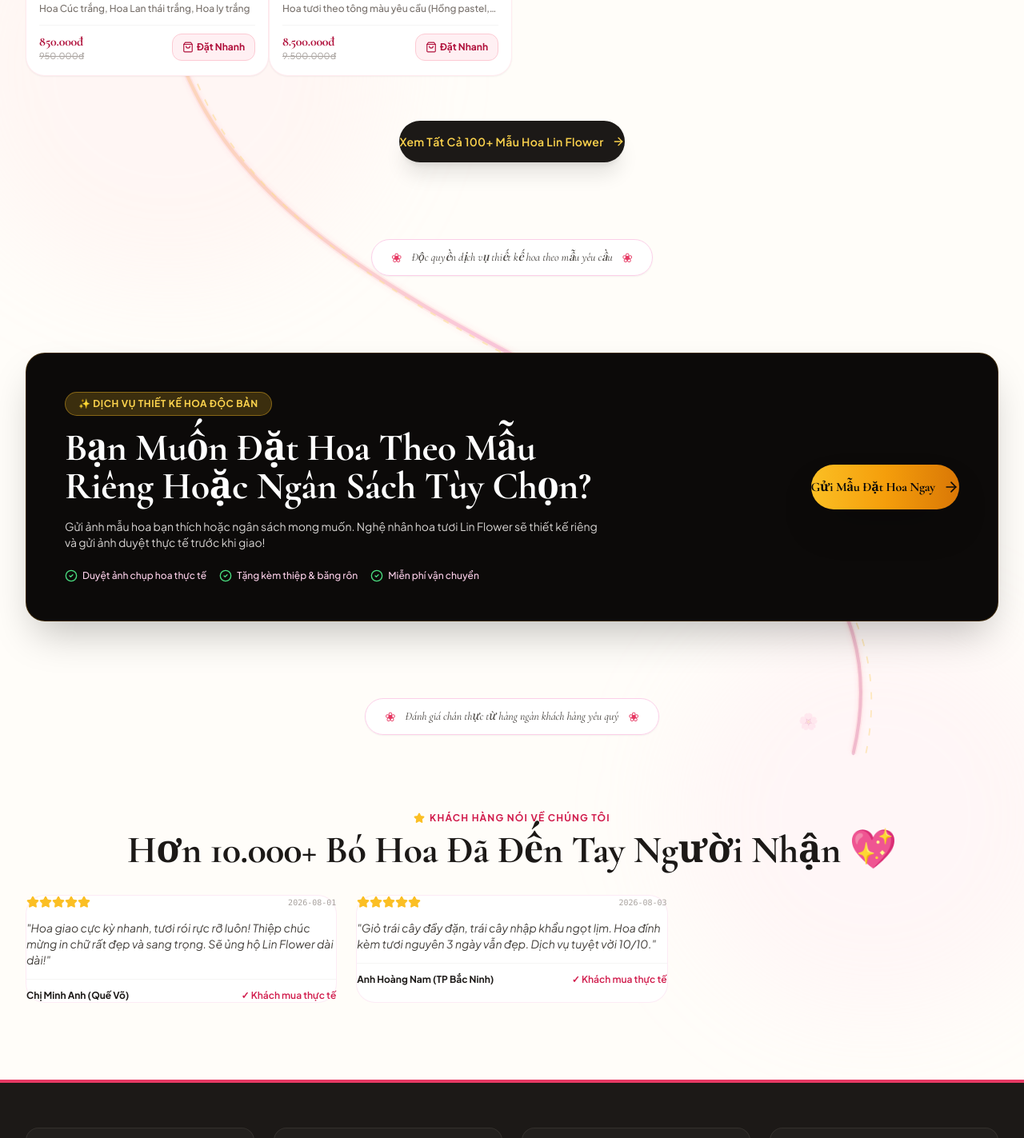
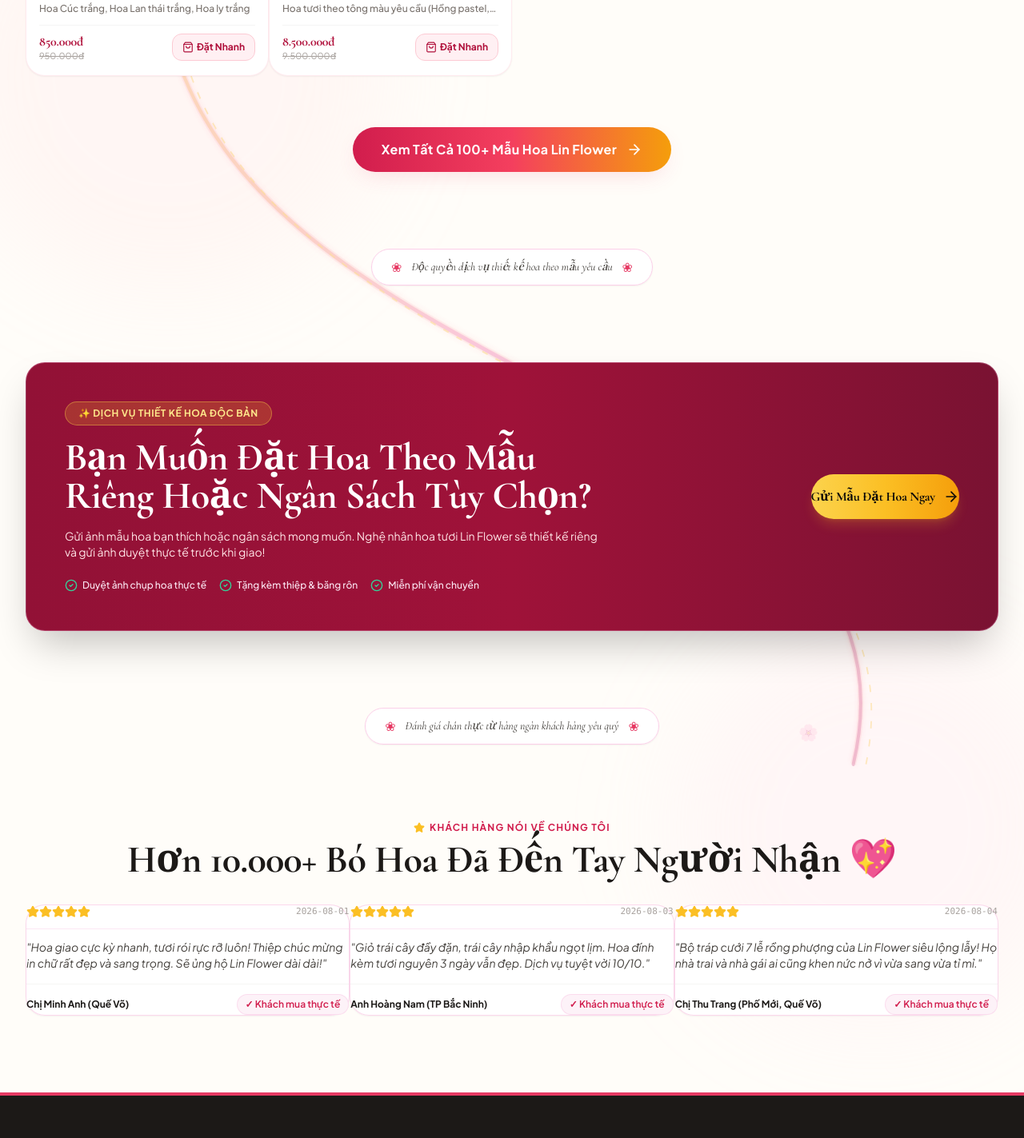
Before and after one commit to tghip26/lin_flower, a Next.js app: page / in a window 1280 px wide. Shown: the part 2675-4098 px from the top of the page at 80% size. Built offline with nearby package versions, Linux system fonts and the light colour scheme; a web font is replaced by a local one.

Commit message:
Eliminate dark black colors, replace with radiant rose-gold luxury gradients and balance 3-column review grid proportions

```diff
--- a/src/app/page.tsx
+++ b/src/app/page.tsx
@@ -176,8 +176,8 @@
                   onClick={() => setActiveTab(tab.id)}
                   className={`px-4.5 py-2.5 rounded-full text-xs font-semibold transition-all cursor-pointer ${
                     activeTab === tab.id
-                      ? 'bg-brand-600 text-white shadow-md scale-105 font-bold'
-                      : 'bg-white/90 hover:bg-white text-stone-700 border border-stone-200'
+                      ? 'bg-gradient-to-r from-brand-600 to-rose-600 text-white shadow-md scale-105 font-bold'
+                      : 'bg-white hover:bg-pink-50 text-stone-700 border border-pink-200/80 shadow-xs'
                   }`}
                 >
                   {tab.label}
@@ -204,13 +204,14 @@
             </AnimatePresence>
           </div>
 
-          <div className="text-center pt-4">
+          {/* RADIANT NON-BLACK BUTTON */}
+          <div className="text-center pt-6">
             <Link
               href="/products"
-              className="inline-flex items-center gap-2.5 bg-stone-900 hover:bg-black text-amber-300 font-semibold text-sm px-8.5 py-4 rounded-full shadow-xl transition-all active:scale-95 tracking-wide"
+              className="inline-flex items-center gap-3 bg-gradient-to-r from-brand-600 via-rose-500 to-amber-500 hover:from-brand-700 hover:to-amber-600 text-white font-bold text-base px-9 py-4 rounded-full shadow-pink-soft hover:shadow-pink-glow active:scale-95 transition-all tracking-wide"
             >
               <span>Xem Tất Cả 100+ Mẫu Hoa Lin Flower</span>
-              <ArrowRight className="w-4 h-4" />
+              <ArrowRight className="w-5 h-5" />
             </Link>
           </div>
         </section>
@@ -224,33 +225,33 @@
           </div>
         </div>
 
-        {/* 4. CUSTOM DESIGN CTA BANNER */}
+        {/* 4. CUSTOM DESIGN CTA BANNER (WARM LUXURY ROSE & BURGUNDY GRADIENT - 0% PITCH BLACK) */}
         <section className="relative z-10 max-w-7xl mx-auto px-4 sm:px-6 lg:px-8">
-          <div className="bg-gradient-to-r from-stone-950 via-brand-950 to-stone-950 text-white rounded-3xl p-8 sm:p-12 shadow-2xl border border-amber-500/20 relative overflow-hidden flex flex-col md:flex-row items-center justify-between gap-8">
+          <div className="bg-gradient-to-r from-brand-800 via-rose-800 to-brand-900 text-white rounded-3xl p-8 sm:p-12 shadow-2xl border border-pink-300/30 relative overflow-hidden flex flex-col md:flex-row items-center justify-between gap-8">
             <div className="space-y-4 max-w-2xl text-center md:text-left z-10">
-              <span className="bg-amber-400/20 text-amber-300 border border-amber-400/40 text-xs font-bold px-4 py-1.5 rounded-full inline-block tracking-wider uppercase">
+              <span className="bg-amber-400/20 text-amber-200 border border-amber-300/40 text-xs font-bold px-4 py-1.5 rounded-full inline-block tracking-wider uppercase">
                 ✨ Dịch Vụ Thiết Kế Hoa Độc Bản
               </span>
               <h2 className="font-serif font-bold text-3xl sm:text-4xl lg:text-5xl text-white leading-tight">
                 Bạn Muốn Đặt Hoa Theo Mẫu Riêng Hoặc Ngân Sách Tùy Chọn?
               </h2>
-              <p className="text-stone-300 text-xs sm:text-sm leading-relaxed font-normal">
+              <p className="text-rose-100 text-xs sm:text-sm leading-relaxed font-normal">
                 Gửi ảnh mẫu hoa bạn thích hoặc ngân sách mong muốn. Nghệ nhân hoa tươi Lin Flower sẽ thiết kế riêng và gửi ảnh duyệt thực tế trước khi giao!
               </p>
               <div className="pt-2 flex flex-wrap gap-4 justify-center md:justify-start text-xs font-medium">
-                <span className="flex items-center gap-1.5 text-pink-200"><CheckCircle2 className="w-4 h-4 text-green-400" /> Duyệt ảnh chụp hoa thực tế</span>
-                <span className="flex items-center gap-1.5 text-pink-200"><CheckCircle2 className="w-4 h-4 text-green-400" /> Tặng kèm thiệp & băng rôn</span>
-                <span className="flex items-center gap-1.5 text-pink-200"><CheckCircle2 className="w-4 h-4 text-green-400" /> Miễn phí vận chuyển</span>
+                <span className="flex items-center gap-1.5 text-pink-100"><CheckCircle2 className="w-4 h-4 text-emerald-400" /> Duyệt ảnh chụp hoa thực tế</span>
+                <span className="flex items-center gap-1.5 text-pink-100"><CheckCircle2 className="w-4 h-4 text-emerald-400" /> Tặng kèm thiệp & băng rôn</span>
+                <span className="flex items-center gap-1.5 text-pink-100"><CheckCircle2 className="w-4 h-4 text-emerald-400" /> Miễn phí vận chuyển</span>
               </div>
             </div>
 
             <div className="z-10 flex-shrink-0">
               <Link
                 href="/custom-order"
-                className="inline-flex items-center gap-2.5 bg-gradient-to-r from-amber-400 via-amber-500 to-amber-600 hover:from-amber-500 hover:to-amber-700 text-stone-950 font-serif font-bold text-base px-8.5 py-4 rounded-full shadow-2xl active:scale-95 transition-all tracking-wide"
+                className="inline-flex items-center gap-2.5 bg-gradient-to-r from-amber-300 via-amber-400 to-amber-500 hover:from-amber-400 hover:to-amber-600 text-stone-950 font-serif font-bold text-base px-8.5 py-4 rounded-full shadow-lg shadow-amber-400/20 active:scale-95 transition-all tracking-wide"
               >
                 <span>Gửi Mẫu Đặt Hoa Ngay</span>
-                <ArrowRight className="w-5 h-5" />
+                <ArrowRight className="w-5 h-5 text-stone-950" />
               </Link>
             </div>
           </div>
@@ -265,7 +266,7 @@
           </div>
         </div>
 
-        {/* 5. CUSTOMER REVIEWS */}
+        {/* 5. CUSTOMER REVIEWS (PERFECT 3-COLUMN SPACING & RATIO BALANCED) */}
         <section className="relative z-10 max-w-7xl mx-auto px-4 sm:px-6 lg:px-8 space-y-8">
           <div className="text-center space-y-2">
             <span className="text-xs font-bold text-brand-600 uppercase tracking-widest flex items-center justify-center gap-1.5">
@@ -276,21 +277,23 @@
             </h2>
           </div>
 
-          <div className="grid grid-cols-1 md:grid-cols-3 gap-6">
+          <div className="grid grid-cols-1 md:grid-cols-3 gap-6.5">
             {reviews.slice(0, 3).map((rev) => (
-              <div key={rev.id} className="bg-white/95 backdrop-blur-md p-6.5 rounded-3xl border border-pink-100/80 shadow-xs space-y-3.5 relative hover:shadow-md transition-shadow">
-                <div className="flex items-center justify-between">
-                  <div className="flex text-amber-400">
-                    {[...Array(rev.rating)].map((_, i) => (
-                      <Star key={i} className="w-4 h-4 fill-amber-400" />
-                    ))}
+              <div key={rev.id} className="bg-white/95 backdrop-blur-md p-6.5 rounded-3xl border border-pink-200/80 shadow-sm hover:shadow-xl hover:border-pink-300 transition-all space-y-4 flex flex-col justify-between">
+                <div className="space-y-3">
+                  <div className="flex items-center justify-between border-b border-pink-100 pb-3">
+                    <div className="flex text-amber-400">
+                      {[...Array(rev.rating)].map((_, i) => (
+                        <Star key={i} className="w-4 h-4 fill-amber-400" />
+                      ))}
+                    </div>
+                    <span className="text-[11px] text-stone-400 font-mono">{rev.createdAt}</span>
                   </div>
-                  <span className="text-[10px] text-stone-400 font-mono">{rev.createdAt}</span>
+                  <p className="text-xs sm:text-sm text-stone-700 italic leading-relaxed font-normal">"{rev.comment}"</p>
                 </div>
-                <p className="text-xs sm:text-sm text-stone-700 italic leading-relaxed font-normal">"{rev.comment}"</p>
                 <div className="pt-3 border-t border-stone-100 flex items-center justify-between text-xs">
                   <span className="font-bold text-stone-900">{rev.customerName}</span>
-                  <span className="text-brand-600 font-semibold">✓ Khách mua thực tế</span>
+                  <span className="text-brand-600 font-semibold bg-pink-50 px-2.5 py-1 rounded-full border border-pink-200/60">✓ Khách mua thực tế</span>
                 </div>
               </div>
             ))}
--- a/src/data/mockData.ts
+++ b/src/data/mockData.ts
@@ -281,6 +281,22 @@
     rating: 5,
     comment: 'Giỏ trái cây đầy đặn, trái cây nhập khẩu ngọt lịm. Hoa đính kèm tươi nguyên 3 ngày vẫn đẹp. Dịch vụ tuyệt vời 10/10.',
     createdAt: '2026-08-03'
+  },
+  {
+    id: 'rev-3',
+    productId: 'lf-004',
+    customerName: 'Chị Thu Trang (Phố Mới, Quế Võ)',
+    rating: 5,
+    comment: 'Bộ tráp cưới 7 lễ rồng phượng của Lin Flower siêu lộng lẫy! Họ nhà trai và nhà gái ai cũng khen nức nở vì vừa sang vừa tỉ mỉ.',
+    createdAt: '2026-08-04'
+  },
+  {
+    id: 'rev-4',
+    productId: 'lf-002',
+    customerName: 'Anh Đức Anh (Từ Sơn, Bắc Ninh)',
+    rating: 5,
+    comment: 'Lẵng hoa khai trương màu sắc phối rực rỡ hồng phát. Nhân viên tư vấn nhiệt tình, giao hoa chuẩn giờ tận nơi!',
+    createdAt: '2026-08-05'
   }
 ];
 
```
